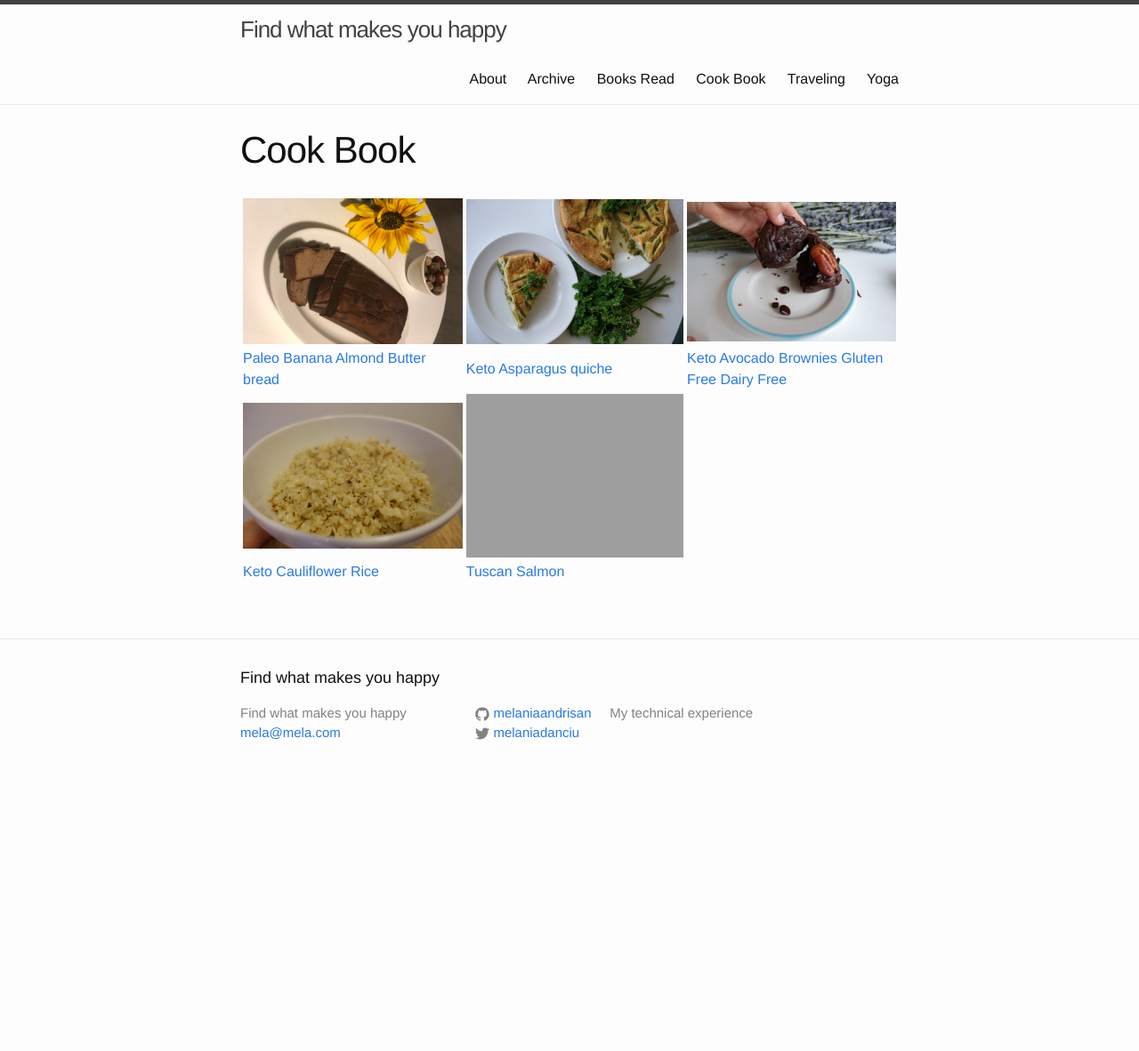
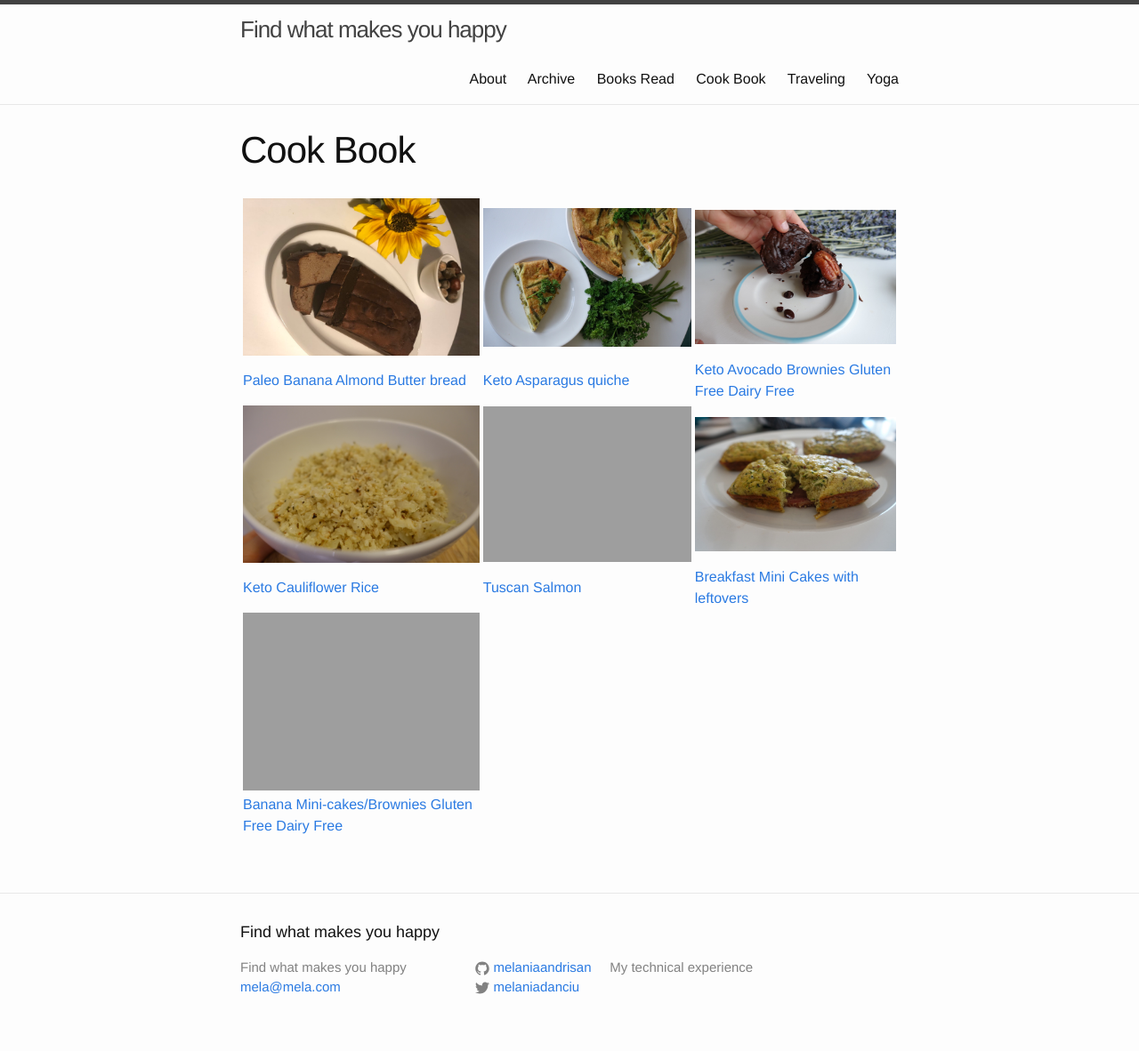
Before and after one commit to melaniaandrisan/melaniaandrisan.github.io, a Jekyll site: the page built from food_history.md, in a window 1280 px wide. Shown: the whole page at 89% size. Built offline with Jekyll 4.4.1, drawn with Linux system fonts in a browser that asks for light colours; comment, search, counter and statistics services are not loaded; before the commit the page ends 900 px from its top, so only the background shows below that.

Commit message:
update book

```diff
--- a/food_history.md
+++ b/food_history.md
@@ -33,9 +33,10 @@ permalink: /foodhistory/
         <img src="{{ site.url }}/assets/cauliflower_rice/main.JPG" alt="Keto Cauliflower Rice"/>
     </td>
     <td width="(100/3)%">
-        <img src="{{ site.url }}/assets/salmon/main.jpg" alt="Tuscan Salmon"/>
+        <img src="{{ site.url }}/assets/salmon/main.JPG" alt="Tuscan Salmon"/>
     </td>
     <td width="(100/3)%">
+        <img src="{{ site.url }}/assets/all_you_have_muffins/main.JPG" alt="Breakfast Mini Cakes with leftovers"/>
     </td>
   </tr>
   <tr>
@@ -46,7 +47,25 @@ permalink: /foodhistory/
         <a href="http://mela.ro/food/2018/09/27/Toscan_Salmon/">Tuscan Salmon</a>
     </td>
     <td width="(100/3)%">
-        <a href=""></a>
+        <a href="http://mela.ro/food/2018/10/04/Breakfast-all-you-have-muffins/">Breakfast Mini Cakes with leftovers</a>
+    </td>
+  </tr>
+    <tr>
+    <td width="(100/3)%">
+        <img src="{{ site.url }}/assets/banana_mini_cakes/main.JPG" alt="Banana Mini-cakes/Brownies Gluten Free Dairy Free"/>
+    </td>
+    <td width="(100/3)%">
+    </td>
+    <td width="(100/3)%">
+    </td>
+  </tr>
+  <tr>
+    <td width="(100/3)%">
+        <a href="http://mela.ro/food/2018/10/06/Banana-Mini-Cake/">Banana Mini-cakes/Brownies Gluten Free Dairy Free</a>
+    </td>
+    <td width="(100/3)%">
+    </td>
+    <td width="(100/3)%">
     </td>
   </tr>
 
```
